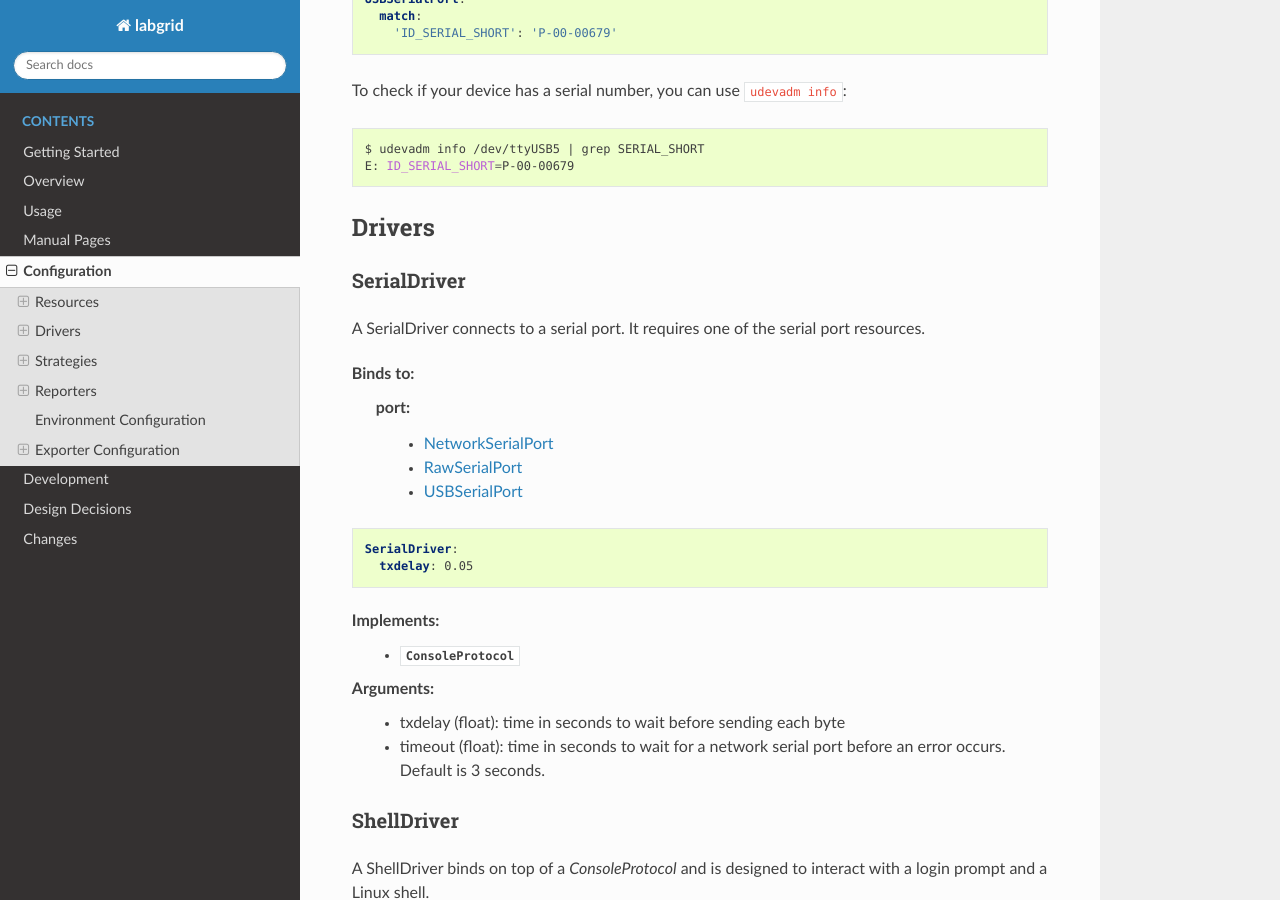
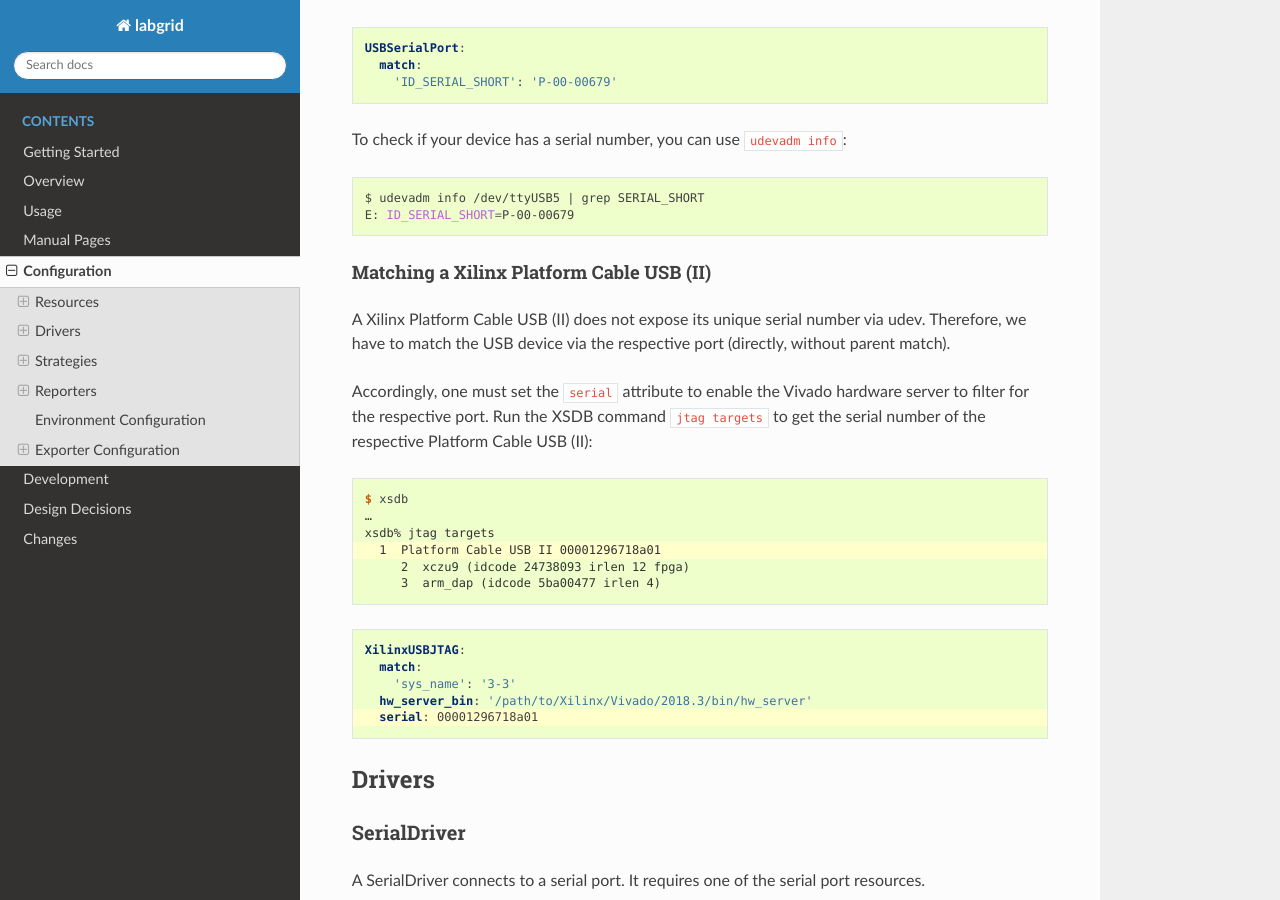
Before and after one commit to labgrid-project/labgrid, a Sphinx documentation site: the page built from doc/configuration.rst, in a window 1280 px wide and 900 px high, scrolled down 23802 px. Built offline with Sphinx 7.4.7 and the Read the Docs theme 2.0.0, drawn with Linux system fonts in a browser that asks for light colours; pages that are not in the unit, such as notebooks, are missing from menus; some of the changed text lies outside the part shown.

Commit message:
resource/udev: add serial attribute to Xilinx USB JTAG
This is a workaround for the Xilinx Platform Cable USB (II), which does
not expose the correct serial number via udev. Confirmed by Xilinx
support; change request to fix this in future products has been filed.

Signed-off-by: Stefan Wiehler <stefan.wiehler@missinglinkelectronics.com>

```diff
--- a/doc/configuration.rst
+++ b/doc/configuration.rst
@@ -560,8 +560,8 @@ A XilinxUSBJTAG resource describes a Xilinx-compatible USB JTAG adapter:
 - Digilent JTAG-HS3
 - Digilent JTAG-SMT2
 - Trenz Electronic TE0790-03
-- Xilinx Platform Cable USB
-- Xilinx Platform Cable USB II
+- Xilinx Platform Cable USB (see `Matching a Xilinx Platform Cable USB (II)`_)
+- Xilinx Platform Cable USB II (see `Matching a Xilinx Platform Cable USB (II)`_)
 
 The exporter launches a Vivado hardware server bound to the respective USB JTAG
 adapter.
@@ -578,15 +578,17 @@ adapter.
      extra_args: ['-S']
 
 - match (dict): key and value for a udev match, see `udev Matching`_
-- hw_server_bin (str): optional, path to `hw_server` binary. The minimum Vivado
-  hardware server version supported is 2018.3
+- hw_server_bin (str): optional, path to :program:`hw_server` binary. The
+  minimum Vivado hardware server version supported is 2018.3
+- serial: (str): only required for adapters that do not expose the serial
+  number via udev, see `Matching a Xilinx Platform Cable USB (II)`_
 - agent_url (str): optional, agent listening port and protocol. By default, a
   random free TCP port is chosen.
 - gdb_port (int): optional, base port number for Xilinx GDB server. By default,
   a random free port is chosen.
 - log_level ([str]): optional, set log level as a list of categories. Run
-  `hw_server -h` to get all available categories.
-- extra_args ([str]): optional, extra arguments passed to `hw_server`
+  ``hw_server -h`` to get all available categories.
+- extra_args ([str]): optional, extra arguments passed to :program:`hw_server`
 
 Used by:
   - `XSDBDriver`_
@@ -1163,6 +1165,36 @@ To check if your device has a serial number, you can use ``udevadm info``:
 
   $ udevadm info /dev/ttyUSB5 | grep SERIAL_SHORT
   E: ID_SERIAL_SHORT=P-00-00679
+
+Matching a Xilinx Platform Cable USB (II)
++++++++++++++++++++++++++++++++++++++++++
+
+A Xilinx Platform Cable USB (II) does not expose its unique serial number via
+udev. Therefore, we have to match the USB device via the respective port
+(directly, without parent match).
+
+Accordingly, one must set the ``serial`` attribute to enable the Vivado
+hardware server to filter for the respective port. Run the XSDB command ``jtag
+targets`` to get the serial number of the respective Platform Cable USB (II):
+
+.. code-block:: console
+   :emphasize-lines: 4
+
+   $ xsdb
+   …
+   xsdb% jtag targets
+     1  Platform Cable USB II 00001296718a01
+        2  xczu9 (idcode 24738093 irlen 12 fpga)
+        3  arm_dap (idcode 5ba00477 irlen 4)
+
+.. code-block:: yaml
+   :emphasize-lines: 5
+
+   XilinxUSBJTAG:
+     match:
+       'sys_name': '3-3'
+     hw_server_bin: '/path/to/Xilinx/Vivado/2018.3/bin/hw_server'
+     serial: 00001296718a01
 
 Drivers
 -------
```
Also changed, not shown: 3 other files.
